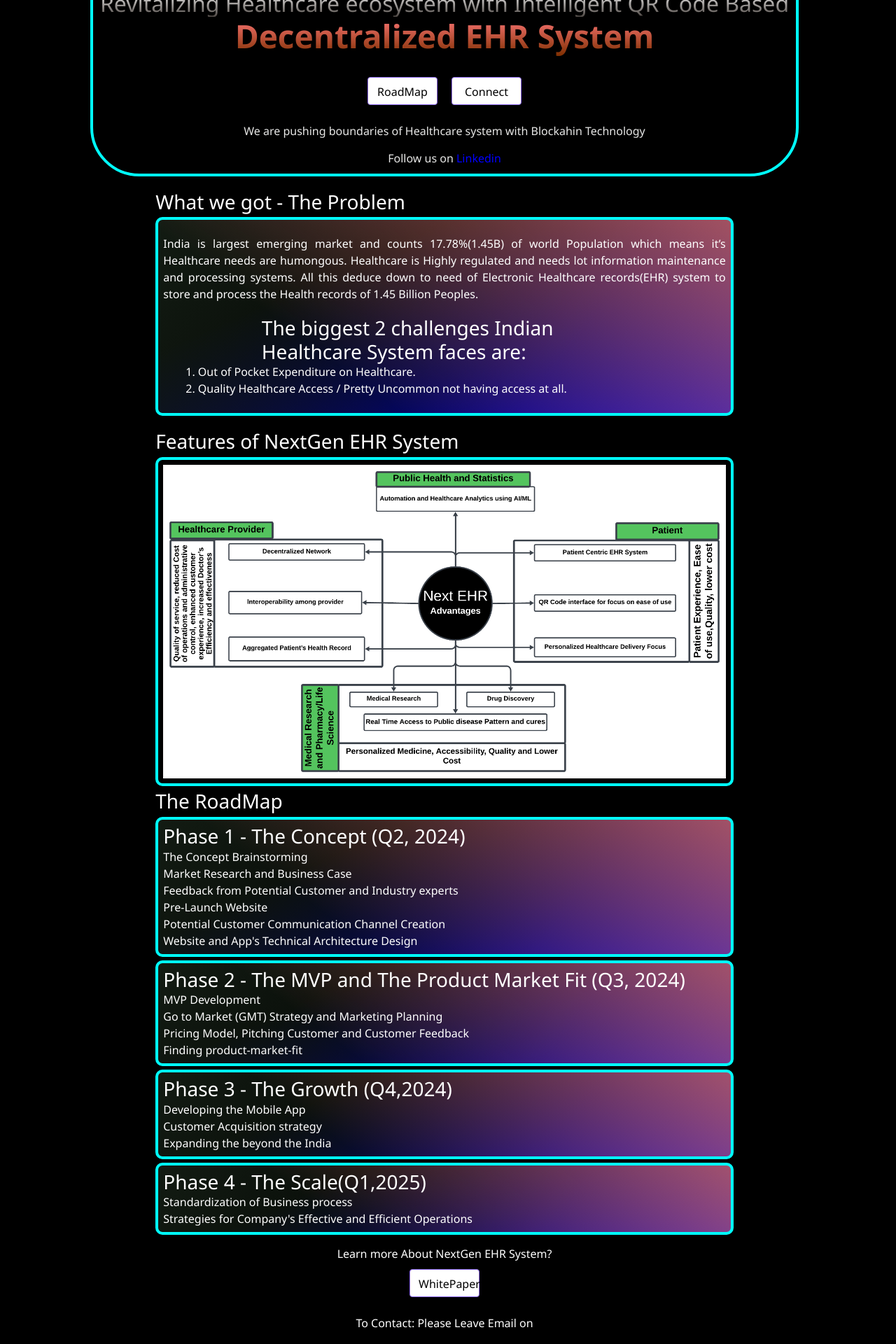
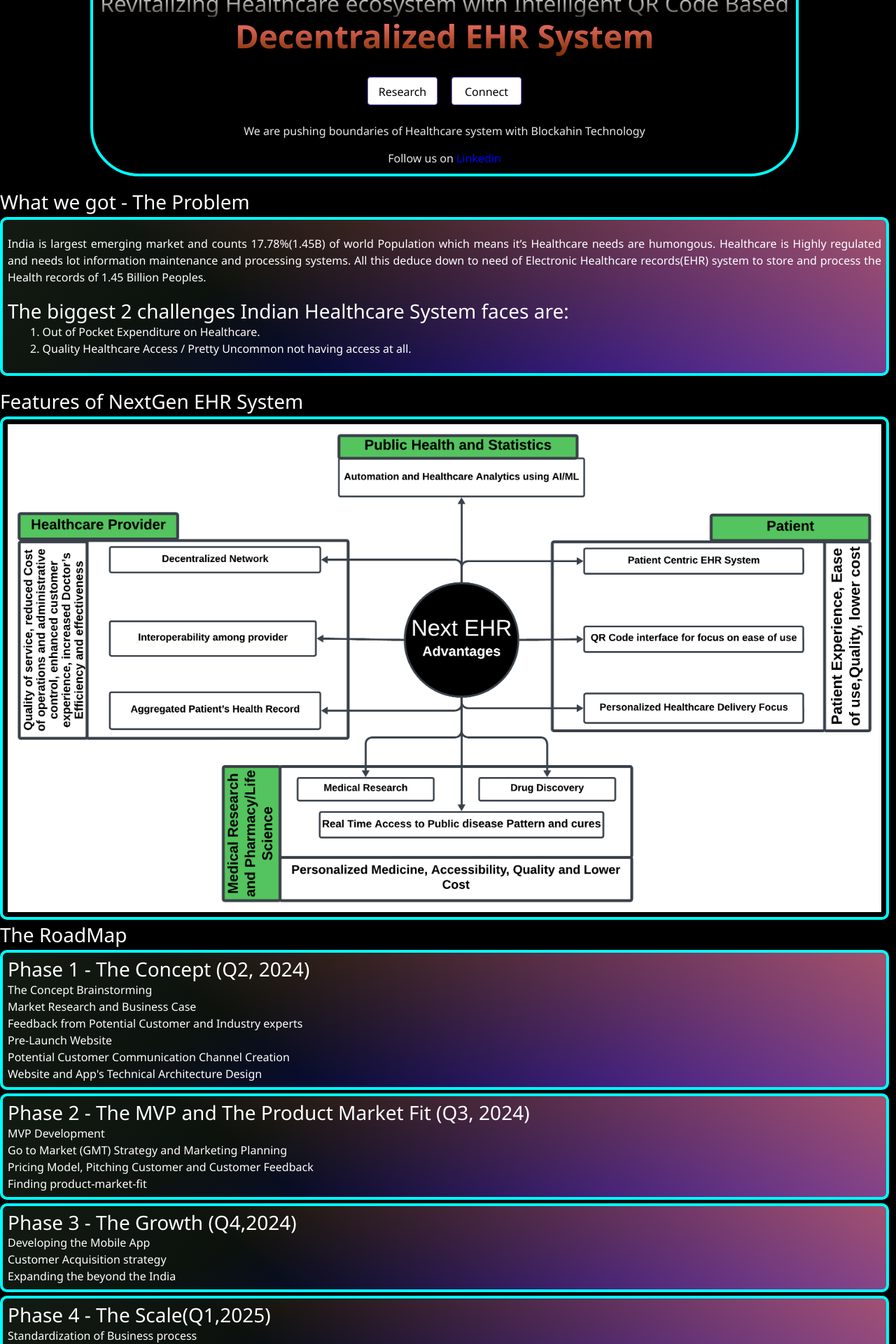
Before and after one commit to grv0563/rise, a React (Create React App) app: page / in a window 1280 px wide. Shown: the part 240-2160 px from the top of the page at 70% size. Built offline with nearby package versions, Linux system fonts and the light colour scheme; a web font is replaced by a local one.

Commit message:
home page improved

```diff
--- a/src/pages/home/Home.css
+++ b/src/pages/home/Home.css
@@ -57,7 +57,7 @@ h2 {
 
   margin-left: auto;
   margin-right: auto;
-  width: 65%;
+  width: 100%;
   text-align: left;
   color: white;
   border: 4px aqua solid;
@@ -81,7 +81,7 @@ h2 {
   text-align: left;
   margin-left: auto;
   margin-right: auto;
-  width: 65%;
+  width: 100%;
   color: white;
 
 
@@ -90,7 +90,7 @@ h2 {
 .roadmap-for-implementation{
   margin-left: auto;
   margin-right: auto;
-  width: 65%;
+  width: 100%;
   text-align: left;
   color: white;
 
@@ -108,7 +108,7 @@ h2 {
 .nextgen-ehr-features{
   margin-left: auto;
   margin-right: auto;
-  width: 65%;
+  width: 100%;
   text-align: left;
   color: white;
   border: 4px aqua solid;
--- a/src/pages/home/Home.js
+++ b/src/pages/home/Home.js
@@ -27,7 +27,7 @@ function Home() {
             <div className="call-to-action">
               <button className="btn">
                 <a href="https://gaurav-book-store.gitbook.io/nextgen-ehr/">
-                  RoadMap
+                  Research
                 </a>
               </button>
               <button className="btn">
```
